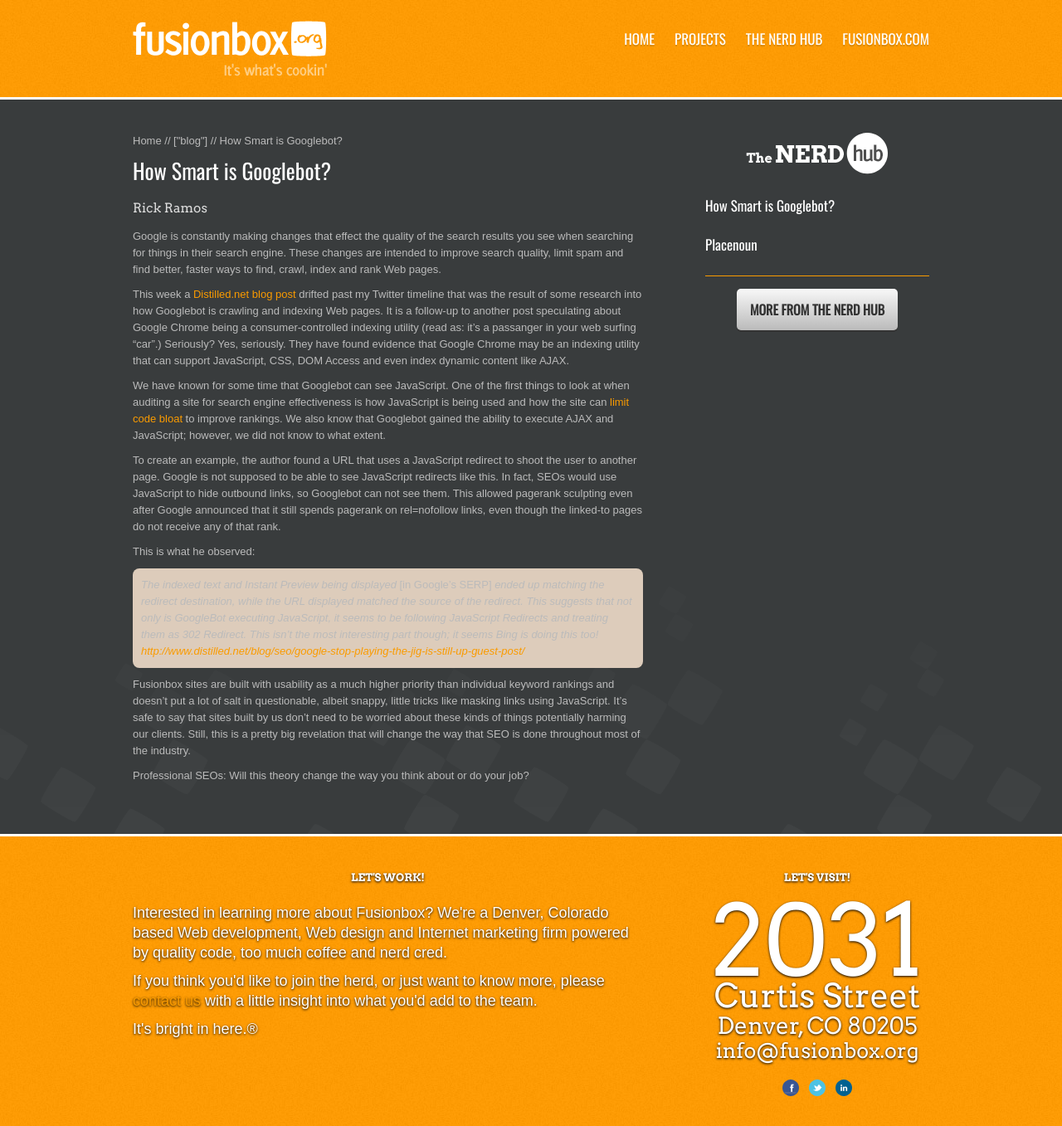
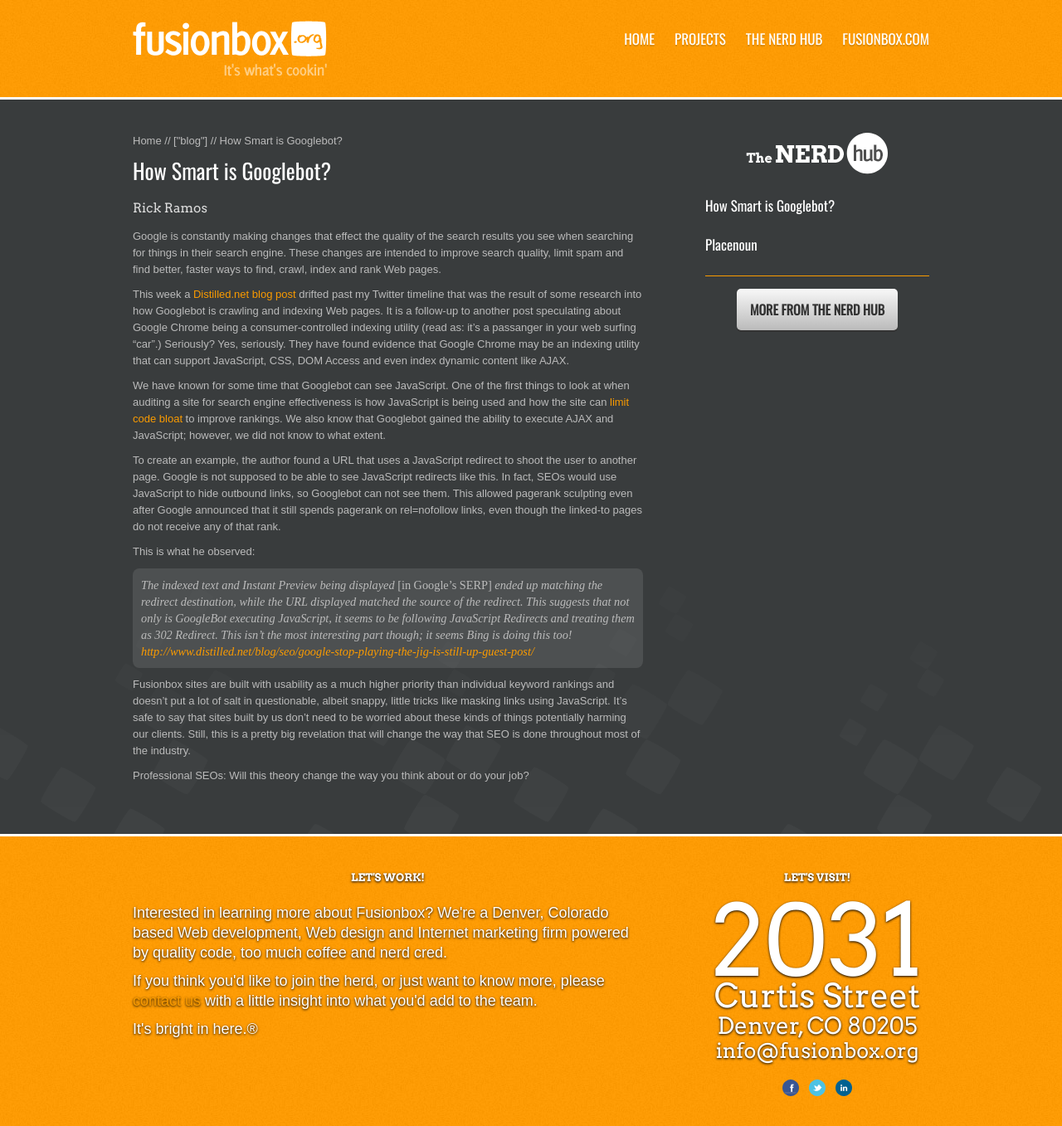
Before and after one commit to fusionbox/fusionbox.github.com, a Jekyll site: the page built from blog/_posts/2011-12-22-googlebot.md, in a window 1280 px wide. Shown: the whole page at 83% size. Built offline with Jekyll 4.4.1, drawn with Linux system fonts in a browser that asks for light colours; some web fonts are replaced.

Commit message:
blockquote style fix

```diff
--- a/css/common.css
+++ b/css/common.css
@@ -221,7 +221,9 @@
 ------------------------------------------------------*/
 
 blockquote {
-  background: #ddccbb;
+  background: rgba(255, 255, 255, 0.1);
+  font-family: serif;
+  font-size: 110%;
   padding: 10px;
   -moz-border-radius: 8px;
   -webkit-border-radius: 8px;
```
